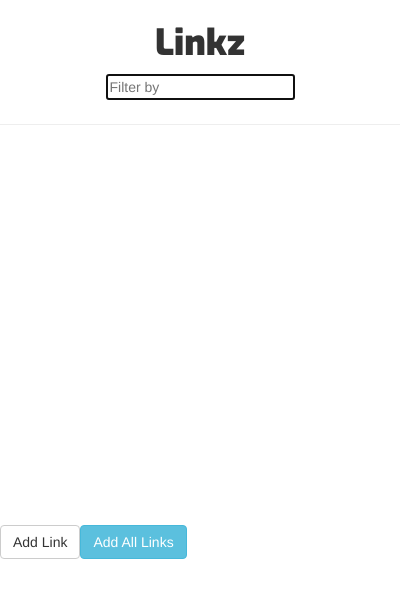
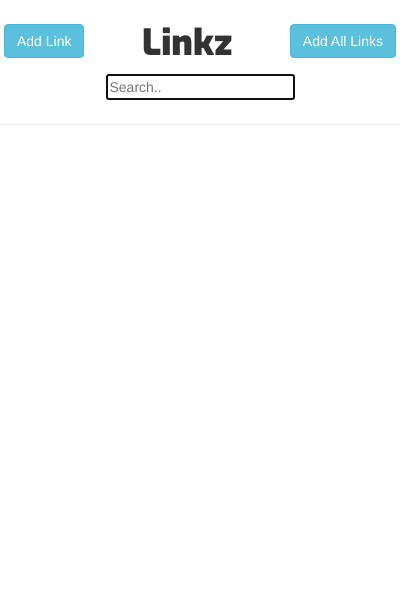
Before and after one commit to MichaelPoP/linkz, a browser extension: page app/popup.html in a window 400 px wide. Shown: the top 598 px of the page. Drawn offline with nearby package versions, Linux system fonts and the light colour scheme; files that its build step writes are made by us from their sources.

Commit message:
moves buttons to the top

```diff
--- a/app/popup.html
+++ b/app/popup.html
@@ -19,10 +19,11 @@
   <body ng-controller="listCon">
     <div id="queryBox">
         <center>
+            <span style="float:left;"><input id="addLink" class="btn btn-info" type="button" value="Add Link" tabindex="-1"></span><span style="float:right;"><input id="addAll" class="btn btn-info" type="button" value="Add All Links" tabindex="-1"></span>
             <h1 id="linkzTitle">Linkz</h1>
             <form class="searchForm">
-              <input ng-model="query" type="text"
-                placeholder="Filter by" autofocus>
+              <input id="queryInput" ng-model="query" type="text"
+                placeholder="Search.." autofocus="true">
             </form>
         </center>
     </div>
@@ -44,7 +45,7 @@
     </div>
 
     <div id="buttonDeck">
-        <input id="addLink" class="btn btn-default" type="button" value="Add Link"><input id="addAll" class="btn btn-info" type="button" value="Add All Links">
+
     </div>
 
     <!-- build:js scripts/popup-vendor.js -->
--- a/app/scripts.babel/popup.js
+++ b/app/scripts.babel/popup.js
@@ -1,6 +1,7 @@
 'use strict';
 
 var bookmarksLoaded = function(){
+	$('#queryInput').focus();
 
 	// $(window).load(function(){
 		// console.log('check');
@@ -9,10 +10,10 @@ var bookmarksLoaded = function(){
 		// });
 	// });
 		//Listener for opening links in new tab through the api
-   $('body').on('click', 'a', function(){
-     chrome.tabs.create({url: $(this).attr('href')});
-     return false;
-   });
+	$('body').on('click', 'a', function(){
+	    chrome.tabs.create({url: $(this).attr('href')});
+	    return false;
+	});
 
 
 
@@ -39,7 +40,6 @@ var bookmarksLoaded = function(){
 
 	//ADD ALL LINKS
 	$('#addAll').on('click', function(){
-		console.log('adds lots of links..');
 		var folderName = prompt('Name the folder.');
 		chrome.tabs.query({'lastFocusedWindow': true}, function (tabs) {
 			console.log(tabs);
```
